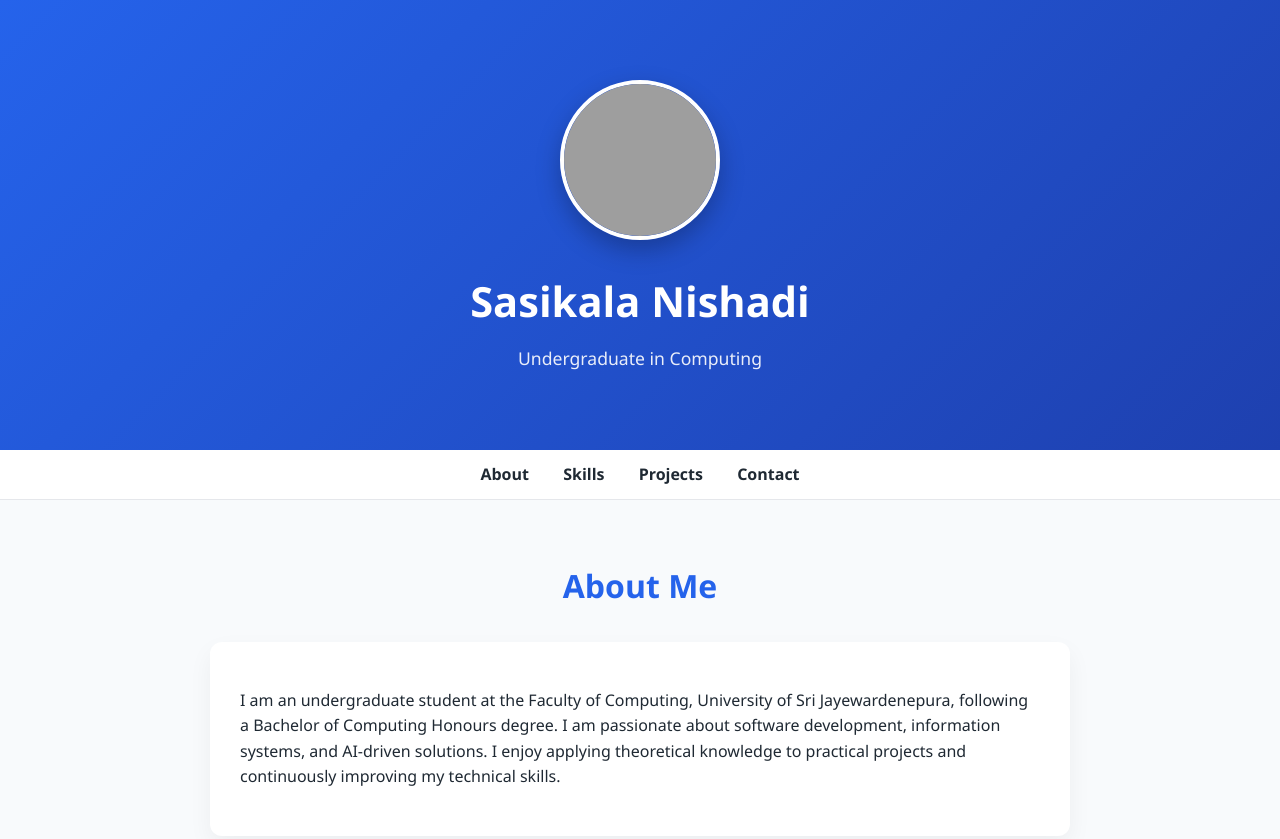
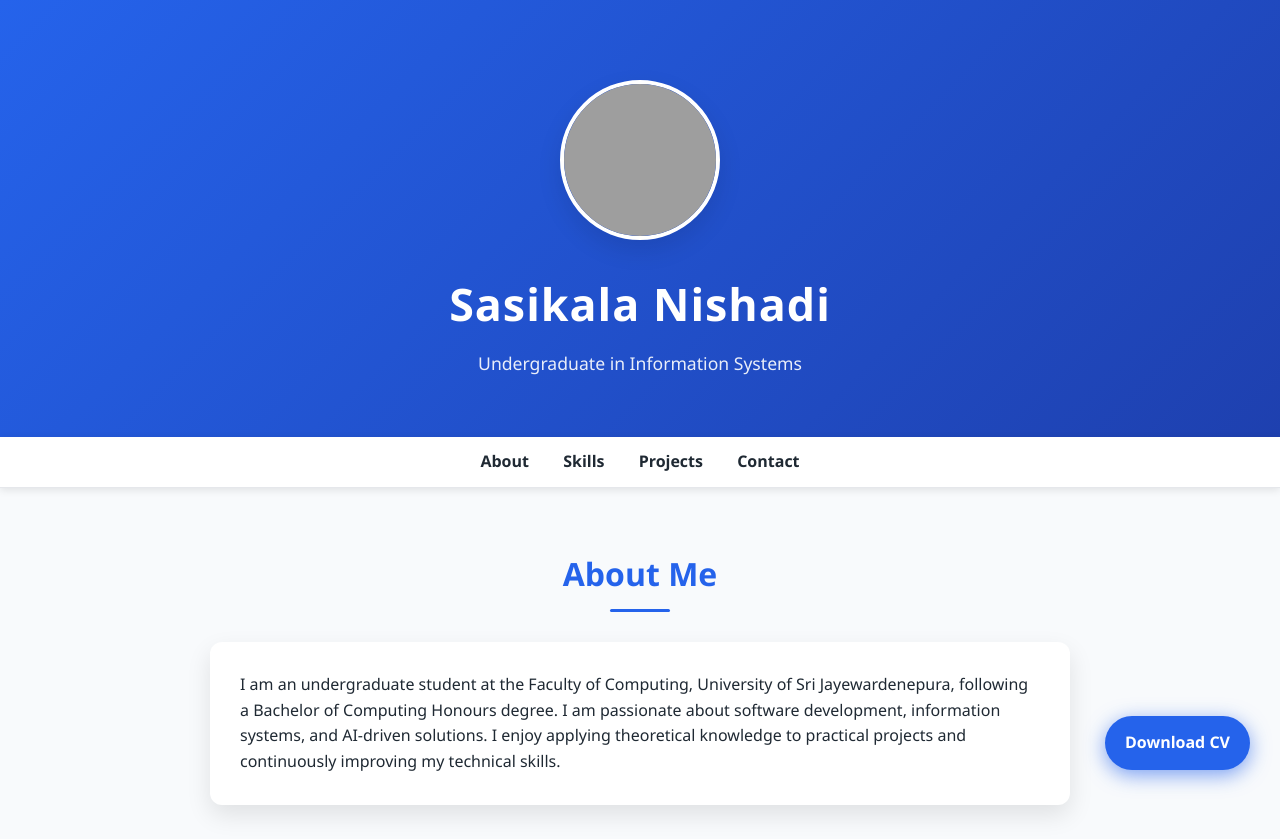
Before and after one commit to Sasikala-Nishadi/portfolio, a plain HTML site: page index.html in a window 1280 px wide. Shown: the top 839 px of the page. Drawn offline with Linux system fonts and the light colour scheme; grey boxes are pictures that could not be loaded.

Commit message:
Add CV download button

```diff
--- a/index.html
+++ b/index.html
@@ -7,30 +7,137 @@
   <style>
     :root {
       --primary: #2563eb;
+      --primary-hover: #1e40af;
       --bg: #f8fafc;
       --card: #ffffff;
       --text: #1f2933;
       --muted: #6b7280;
+      --shadow: rgba(0, 0, 0, 0.1);
+      --glow: rgba(37, 99, 235, 0.6);
     }
-    * { box-sizing: border-box; }
-    body { margin: 0; font-family: "Segoe UI", Tahoma, sans-serif; background: var(--bg); color: var(--text); line-height: 1.6; }
-    header { text-align: center; padding: 80px 20px 60px; background: linear-gradient(135deg, #2563eb, #1e40af); color: white; }
-    .profile-pic { width: 160px; height: 160px; border-radius: 50%; object-fit: cover; border: 4px solid white; margin-bottom: 20px; box-shadow: 0 10px 25px rgba(0,0,0,0.25); }
-    header h1 { margin: 0; font-size: 2.6rem; }
+
+    * { box-sizing: border-box; margin: 0; padding: 0; }
+    body { font-family: "Segoe UI", Tahoma, sans-serif; background: var(--bg); color: var(--text); line-height: 1.6; scroll-behavior: smooth; }
+
+    header {
+      text-align: center;
+      padding: 80px 20px 60px;
+      background: linear-gradient(135deg, var(--primary), var(--primary-hover));
+      color: white;
+      position: relative;
+      overflow: hidden;
+    }
+
+    header::after {
+      content: "";
+      position: absolute;
+      top: 0;
+      left: -50%;
+      width: 200%;
+      height: 100%;
+      background: radial-gradient(circle, rgba(255,255,255,0.2) 10%, transparent 70%);
+      transform: rotate(45deg);
+      animation: shimmer 6s linear infinite;
+    }
+
+    @keyframes shimmer {
+      0% { transform: rotate(45deg) translateX(-200%); }
+      100% { transform: rotate(45deg) translateX(200%); }
+    }
+
+    .profile-pic { width: 160px; height: 160px; border-radius: 50%; object-fit: cover; border: 4px solid white; margin-bottom: 20px; box-shadow: 0 10px 25px var(--shadow); transition: transform 0.3s ease, box-shadow 0.3s ease; }
+    .profile-pic:hover { transform: scale(1.05); box-shadow: 0 15px 35px var(--shadow); }
+    header h1 { margin: 0; font-size: 2.8rem; letter-spacing: 1px; }
     header p { margin-top: 10px; font-size: 1.1rem; opacity: 0.9; }
-    nav { position: sticky; top: 0; background: white; border-bottom: 1px solid #e5e7eb; padding: 12px; text-align: center; z-index: 10; }
-    nav a { margin: 0 15px; text-decoration: none; color: var(--text); font-weight: 600; cursor: pointer; }
-    nav a:hover { color: var(--primary); }
-    section { max-width: 900px; margin: 60px auto; padding: 0 20px; display: none; }
-    section h2 { text-align: center; margin-bottom: 30px; font-size: 2rem; color: var(--primary); }
-    .card { background: var(--card); padding: 30px; border-radius: 12px; box-shadow: 0 10px 25px rgba(0,0,0,0.05); }
+
+    nav {
+      position: sticky; top: 0; background: white; border-bottom: 1px solid #e5e7eb;
+      padding: 12px; text-align: center; z-index: 10; box-shadow: 0 2px 8px var(--shadow);
+    }
+
+    nav a {
+      margin: 0 15px; text-decoration: none; color: var(--text); font-weight: 600;
+      cursor: pointer; position: relative; transition: all 0.3s ease;
+    }
+
+    nav a::after {
+      content: ""; position: absolute; width: 0%; height: 2px;
+      background: var(--primary); left: 0; bottom: -4px; transition: 0.3s;
+    }
+
+    nav a:hover::after { width: 100%; }
+
+    section {
+      max-width: 900px; margin: 60px auto; padding: 0 20px;
+      display: none;
+    }
+
+    section h2 { text-align: center; margin-bottom: 30px; font-size: 2rem; color: var(--primary); position: relative; }
+    section h2::after { content: ""; display: block; width: 60px; height: 3px; background: var(--primary); margin: 10px auto 0; border-radius: 3px; }
+
+    .card {
+      background: var(--card); padding: 30px; border-radius: 12px;
+      box-shadow: 0 10px 25px var(--shadow); transition: transform 0.3s ease, box-shadow 0.3s ease;
+    }
+
+    .card:hover { transform: translateY(-5px); box-shadow: 0 15px 35px var(--shadow); }
+
     .skills-list { display: grid; grid-template-columns: repeat(auto-fit, minmax(200px, 1fr)); gap: 15px; }
-    .skill { background: #f1f5f9; padding: 12px 16px; border-radius: 8px; text-align: center; font-weight: 500; }
+
+    .skill {
+      background: #f1f5f9; padding: 12px 16px; border-radius: 8px;
+      text-align: center; font-weight: 500;
+      transition: transform 0.3s ease, box-shadow 0.3s ease;
+    }
+
+    .skill:hover { transform: translateY(-5px); box-shadow: 0 10px 25px var(--glow); }
+
     .project { margin-bottom: 25px; }
-    .project h3 { margin-bottom: 8px; color: #1e40af; }
-    .contact-links a { display: inline-block; margin: 10px; padding: 10px 18px; border-radius: 8px; background: var(--primary); color: white; text-decoration: none; font-weight: 500; }
-    .contact-links a:hover { background: #1e40af; }
+    .project h3 { margin-bottom: 8px; color: #1e40af; transition: color 0.3s ease; }
+    .project h3:hover { color: var(--primary); }
+
+    .contact-links { margin-top: 15px; }
+    .contact-links a {
+      display: inline-block; margin: 10px; padding: 12px 20px; border-radius: 8px;
+      background: var(--primary); color: white; text-decoration: none; font-weight: 500;
+      transition: all 0.3s ease; box-shadow: 0 5px 15px rgba(37,99,235,0.3);
+    }
+
+    .contact-links a:hover {
+      background: var(--primary-hover); box-shadow: 0 0 20px var(--glow), 0 0 40px rgba(96,165,250,0.5);
+      transform: translateY(-3px) scale(1.05);
+    }
+
+    /* Floating CV button */
+    #download-cv {
+      position: fixed;
+      bottom: 30px;
+      right: 30px;
+      background: var(--primary);
+      color: white;
+      padding: 14px 20px;
+      border-radius: 50px;
+      font-weight: 600;
+      text-decoration: none;
+      box-shadow: 0 5px 20px var(--glow);
+      transition: all 0.3s ease;
+      z-index: 1000;
+    }
+
+    #download-cv:hover {
+      background: var(--primary-hover);
+      box-shadow: 0 0 25px var(--glow), 0 0 50px rgba(96,165,250,0.5);
+      transform: translateY(-3px) scale(1.05);
+    }
+
     footer { text-align: center; padding: 30px 20px; background: #0f172a; color: #cbd5f5; margin-top: 60px; }
+
+    @media (max-width: 600px) {
+      header h1 { font-size: 2rem; }
+      nav a { display: block; margin: 8px 0; }
+      .skills-list { grid-template-columns: 1fr; }
+      #download-cv { padding: 12px 18px; bottom: 20px; right: 20px; }
+    }
   </style>
 </head>
 <body>
@@ -39,7 +146,7 @@
   <header>
     <img src="/img.png" alt="Profile Photo" class="profile-pic">
     <h1>Sasikala Nishadi</h1>
-    <p>Undergraduate in Computing</p>
+    <p>Undergraduate in Information Systems</p>
   </header>
 
   <!-- Navigation -->
@@ -96,11 +203,14 @@
     <div class="card" style="text-align:center">
       <p>Email: sasikalanishadi@gmail.com</p>
       <div class="contact-links">
-        <a href="https://github.com/Sasikala-Nishadi">GitHub</a>
-        <a href="https://www.linkedin.com/in/sasikala-nishadi-672156369">LinkedIn</a>
+        <a href="https://github.com/Sasikala-Nishadi" target="_blank">GitHub</a>
+        <a href="https://www.linkedin.com/in/sasikala-nishadi-672156369" target="_blank">LinkedIn</a>
       </div>
     </div>
   </section>
+
+  <!-- Floating Download CV Button -->
+  <a href="CV_Sasikala_Nishadi.pdf" id="download-cv" download>Download CV</a>
 
   <!-- Footer -->
   <footer>
@@ -112,7 +222,7 @@
       const sections = document.querySelectorAll('section');
       sections.forEach(sec => sec.style.display = 'none');
       document.getElementById(sectionId).style.display = 'block';
-      window.scrollTo(0,0); // Scroll to top
+      window.scrollTo({ top: 0, behavior: 'smooth' });
     }
 
     // Show "About" section by default
```
